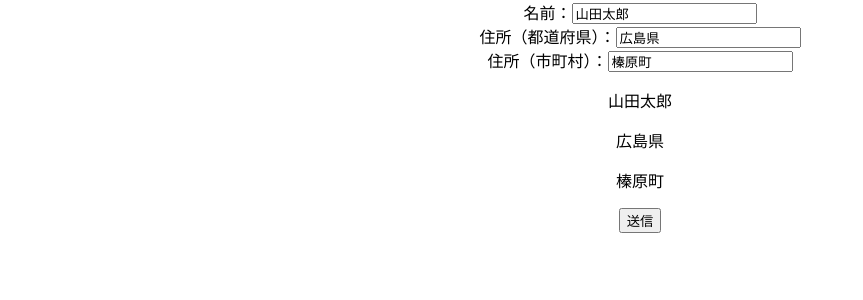
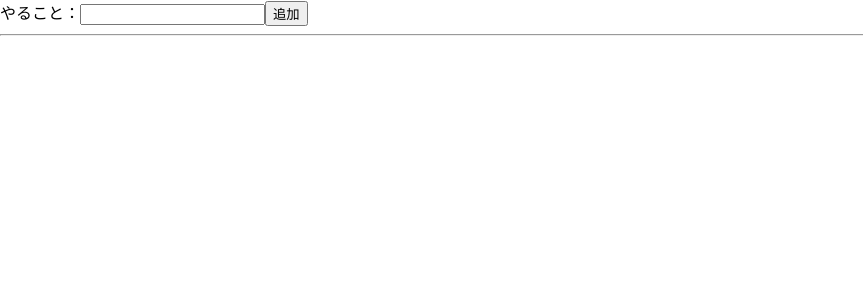
Before and after one commit to nekketsu2010/react-typescript-cra, a React (Create React App) app: page / in a window 1280 px wide. Shown: the top 300 px of the page, without its empty margins (0-863 px from the left). Built offline with nearby package versions, Linux system fonts and the light colour scheme.

Commit message:
feature: #5 Todoの登録ができるようにした。

```diff
--- a/src/App.tsx
+++ b/src/App.tsx
@@ -1,11 +1,11 @@
 import React from 'react';
-import './App.css';
-import StateNest from './StateNest';
+// import './App.css';
+import StateTodo from './StateTodo';
 
 function App() {
   return (
     <div className="App">
-      <StateNest />
+      <StateTodo />
     </div>
   );
 }
--- /dev/null
+++ b/src/StateTodo.tsx
@@ -0,0 +1,46 @@
+import { useState } from "react";
+
+type Todo = {
+    id: number,
+    title: string,
+    created: Date,
+    isDone: boolean
+}
+
+let maxId = 0;
+export default function StateTodo() {
+    const [title, setTitle] = useState('');
+    const [todo, setTodo] = useState([] as Todo[]);
+
+    const handleChangeTitle = (e: React.ChangeEvent<HTMLInputElement>) => {
+        setTitle(e.target.value);
+    };
+
+    const handleClick = () => {
+        setTodo([
+            ...todo,
+            {
+                id: ++maxId,
+                title,
+                created: new Date(),
+                isDone: false
+            }
+        ]);
+    };
+
+    return (
+        <div>
+            <label>
+                やること：
+                <input type="text" name="title" value={title} onChange={handleChangeTitle} />
+            </label>
+            <button type="button" onClick={handleClick}>追加</button>
+            <hr />
+            <ul>
+                {todo.map(item => (
+                    <li key={item.id}>{item.title}</li>
+                ))}
+            </ul>
+        </div>
+    )
+}
```
